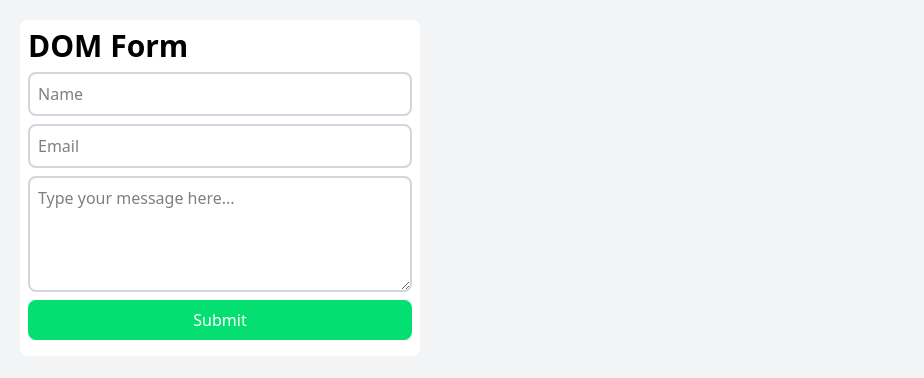
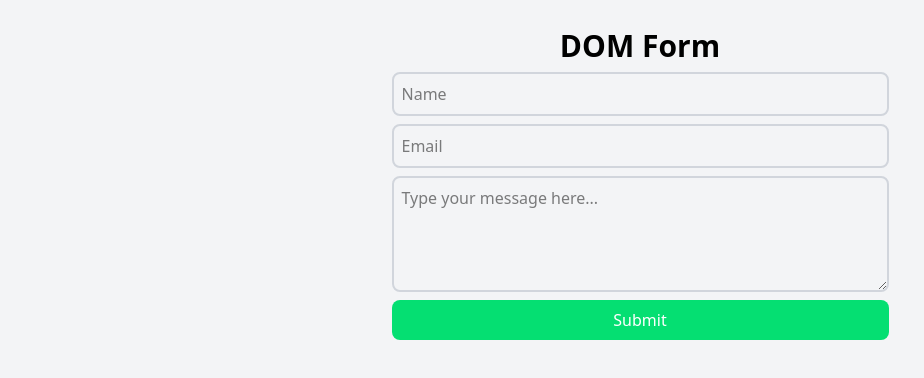
Before and after one commit to NadyKoskei/DOM_form, a website: page public/index.html in a window 1280 px wide. Shown: the whole page, without its empty margins (0-924 px from the left). Drawn offline with Linux system fonts and the light colour scheme.

Commit message:
the form

```diff
--- a/public/index.html
+++ b/public/index.html
@@ -8,10 +8,11 @@
   </head>
   <body class="bg-gray-100">
     <div
-      class="flex flex-col border-gray-300 p-2 rounded-lg m-5 bg-white w-100"
+      class="flex  items-center justify-center  border-gray-300 p-2 rounded-lg m-5 "
     >
-      <h1 class="text-3xl font-bold mb-2">DOM Form</h1>
+
       <form action="" class="flex flex-col">
+         <h1 class="text-3xl font-bold mb-2 text-center">DOM Form</h1>
         <input
           type="text"
           placeholder="Name"
```
Also changed, not shown: dist/output.css (deleted), public/assets/css/style.css.
